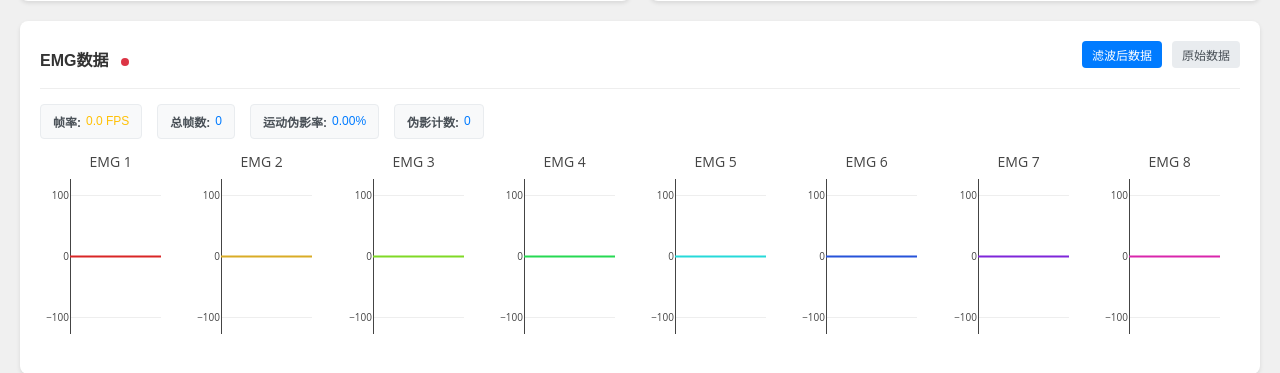
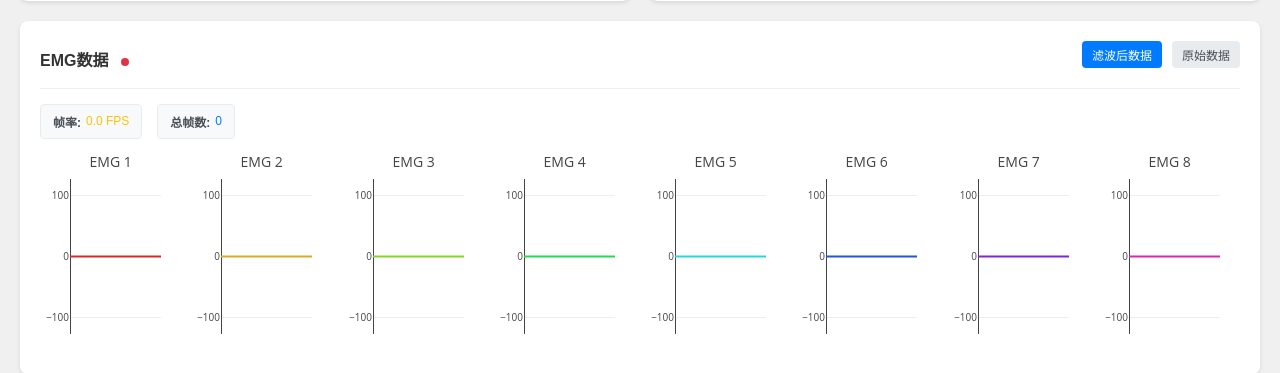
Before and after one commit to shenliaoxx/shenliaoxx, a Flask app: page / in a window 1280 px wide. Shown: the part 674-1047 px from the top of the page. Run offline with Flask 3, Linux system fonts and the light colour scheme; some libraries are stand-ins or nearby versions.

Commit message:
version_3

```diff
--- a/app.py
+++ b/app.py
@@ -72,8 +72,7 @@ def myo_status():
             'synced': status['synced'],
             'frame_rate': status['frame_rate'],
             'total_frames': status['total_frames'],
-            'artifact_count': status['artifact_count'],
-            'artifact_rate': status['artifact_rate']
+
         })
     return jsonify({
         'status': 'error',
--- a/collectors/myo_collector.py
+++ b/collectors/myo_collector.py
@@ -1,65 +1,3 @@
-# import myo
-# from threading import Lock
-# import time
-
-# class MyoCollector(myo.DeviceListener):
-#     def __init__(self):
-#         super().__init__()
-#         self.emg_data = [0] * 8
-#         self.lock = Lock()
-#         self.connected = False
-
-#     def on_connected(self, event):
-#         print("Myo已连接")
-#         self.connected = True
-#         event.device.stream_emg(True)
-
-#     def on_disconnected(self, event):
-#         print("Myo已断开连接")
-#         self.connected = False
-
-#     def on_emg(self, event):
-#         with self.lock:
-#             self.emg_data = list(event.emg)
-
-#     def get_data(self):
-#         with self.lock:
-#             return self.emg_data.copy()
-
-# class MyoManager:
-#     def __init__(self):
-#         self.collector = None
-#         self.hub = None
-#         self.is_running = False
-#         try:
-#             myo.init()
-#             self.hub = myo.Hub()
-#             self.collector = MyoCollector()
-#             self.is_running = True
-#             print("Myo管理器初始化成功")
-#         except Exception as e:
-#             print(f"Myo初始化错误: {e}")
-
-#     def run_collection(self):
-#         if not self.hub or not self.collector:
-#             print("Myo未正确初始化")
-#             return
-
-#         while self.is_running:
-#             try:
-#                 if not self.collector.connected:
-#                     print("尝试连接Myo...")
-#                 self.hub.run(self.collector, 100)
-#                 time.sleep(0.01)
-#             except Exception as e:
-#                 print(f"采集错误: {e}")
-#                 time.sleep(1)
-
-#     def get_latest_data(self):
-#         if not self.collector:
-#             return [0] * 8
-#         return self.collector.get_data()
-
 import myo
 from threading import Lock
 import time
@@ -134,11 +72,7 @@ class MyoCollector(myo.DeviceListener):
         self.last_frame_time = time.time()
         self.current_fps = 0
 
-        # 运动伪影检测
-        self.artifact_threshold = 500  # 运动伪影阈值
-        self.artifact_count = 0
-        self.last_valid_data = [0] * 8
-        self.artifact_rate = 0
+
 
     def on_connected(self, event):
         print("Myo已连接")
@@ -161,20 +95,6 @@ class MyoCollector(myo.DeviceListener):
         print("Myo失去同步")
         self.synced = False
 
-    def detect_artifact(self, data):
-        """检测运动伪影"""
-        if not hasattr(self, 'last_raw_data'):
-            self.last_raw_data = data
-            return False
-
-        # 计算相邻数据点的差值
-        diff = [abs(a - b) for a, b in zip(data, self.last_raw_data)]
-        max_diff = max(diff)
-
-        self.last_raw_data = data
-
-        # 如果信号突变超过阈值，认为是运动伪影
-        return max_diff > self.artifact_threshold
 
     def on_emg(self, event):
         with self.lock:
@@ -192,21 +112,8 @@ class MyoCollector(myo.DeviceListener):
 
             # 获取原始数据
             raw_data = list(event.emg)
+            self.raw_emg = raw_data
 
-            # 检测运动伪影
-            is_artifact = self.detect_artifact(raw_data)
-
-            if is_artifact:
-                self.artifact_count += 1
-                # 使用上一帧有效数据
-                self.raw_emg = self.last_valid_data
-            else:
-                self.raw_emg = raw_data
-                self.last_valid_data = raw_data
-
-            # 更新运动伪影率
-            if self.total_frames > 0:
-                self.artifact_rate = (self.artifact_count / self.total_frames) * 100
 
             # 更新滤波器缓冲区
             self.emg_filter.update_buffer(self.raw_emg)
@@ -239,8 +146,7 @@ class MyoCollector(myo.DeviceListener):
             'synced': self.synced,
             'frame_rate': self.current_fps,
             'total_frames': self.total_frames,
-            'artifact_count': self.artifact_count,
-            'artifact_rate': f"{self.artifact_rate:.2f}%"
+
         }
 
 class MyoManager:
@@ -284,7 +190,7 @@ class MyoManager:
                     if current_time - self.last_status_print >= self.status_print_interval:
                         status = self.collector.get_status()
                         print(f"Myo状态 - 帧率: {status['frame_rate']:.1f} FPS | "
-                              f"运动伪影率: {status['artifact_rate']} | "
+                            #   f"运动伪影率: {status['artifact_rate']} | "
                               f"同步状态: {'已同步' if status['synced'] else '未同步'}")
                         self.last_status_print = current_time
 
@@ -306,7 +212,6 @@ class MyoManager:
                 'synced': False,
                 'frame_rate': 0,
                 'total_frames': 0,
-                'artifact_count': 0,
-                'artifact_rate': "0.00%"
+
             }
         return self.collector.get_status()
--- /dev/null
+++ b/tempCodeRunnerFile.py
@@ -0,0 +1,2 @@
+            # 'artifact_count': status['artifact_count'],
+            # 'artifact_rate': status['artifact_rate']
--- a/templates/index.html
+++ b/templates/index.html
@@ -358,14 +358,7 @@
                     <span class="stat-label">总帧数:</span>
                     <span class="stat-value" id="total-frames">0</span>
                 </div>
-                <div class="stat-item">
-                    <span class="stat-label">运动伪影率:</span>
-                    <span class="stat-value" id="artifact-rate">0%</span>
-                </div>
-                <div class="stat-item">
-                    <span class="stat-label">伪影计数:</span>
-                    <span class="stat-value" id="artifact-count">0</span>
-                </div>
+
             </div>
 
             <div class="emg-charts-grid">
@@ -512,22 +505,7 @@
                 // 更新总帧数
                 document.getElementById('total-frames').textContent = data.total_frames;
 
-                // 更新运动伪影率
-                const artifactRateElement = document.getElementById('artifact-rate');
-                artifactRateElement.textContent = data.artifact_rate;
 
-                // 根据伪影率设置颜色
-                const artifactRateValue = parseFloat(data.artifact_rate);
-                if (artifactRateValue > 5) {
-                    artifactRateElement.className = 'stat-value warning';
-                } else if (artifactRateValue > 10) {
-                    artifactRateElement.className = 'stat-value danger';
-                } else {
-                    artifactRateElement.className = 'stat-value';
-                }
-
-                // 更新伪影计数
-                document.getElementById('artifact-count').textContent = data.artifact_count;
             }
 
             updateMyoStatus(message, isError = false) {
```
Also changed, not shown: collectors/realsense_collector.py (+0 -182 lines).
